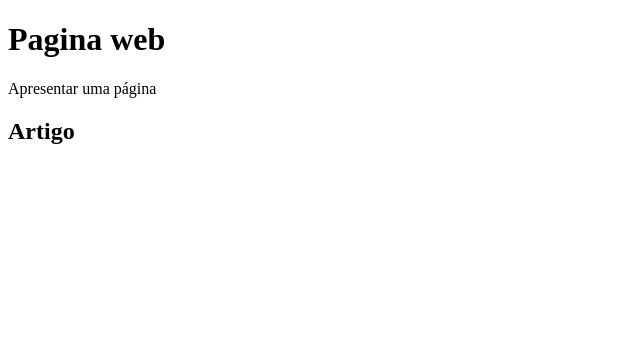
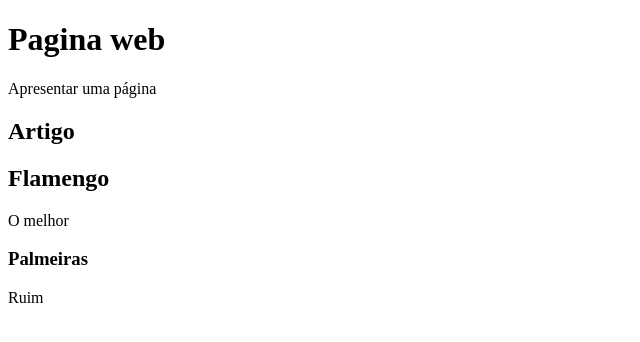
Before and after one commit to thayse16/pagina_web, a plain HTML site: page index.html in a window 1280 px wide. Shown: the whole page, without its empty margins (0-640 px from the left). Drawn offline with Linux system fonts and the light colour scheme.

Commit message:
Adicionei coisas

```diff
--- /dev/null
+++ b/Style.css
@@ -0,0 +1,3 @@
+body{
+
+}
--- a/index.html
+++ b/index.html
@@ -12,5 +12,12 @@
     <main></main>
       <article></article>
           <h2>Artigo</h2>
+
+          <h2>Flamengo</h2>
+          <p>O melhor</p>
+      <main>
+        <article>
+            <h3>Palmeiras</h3>
+            <p>Ruim</p>
 </body>
 </html>
```
